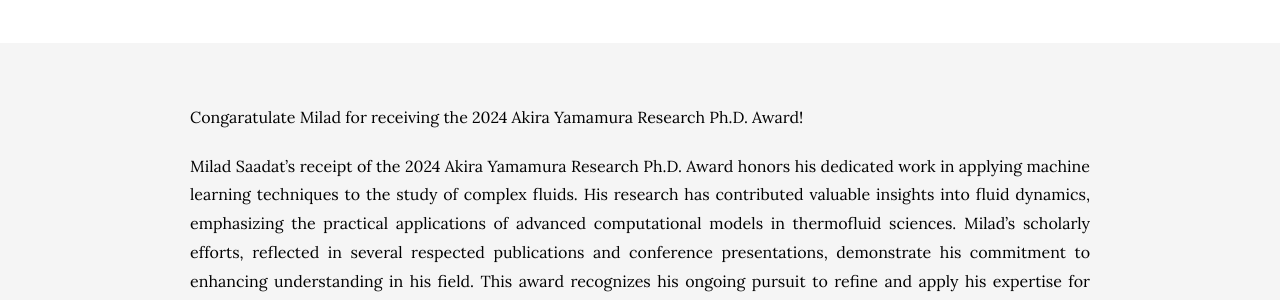
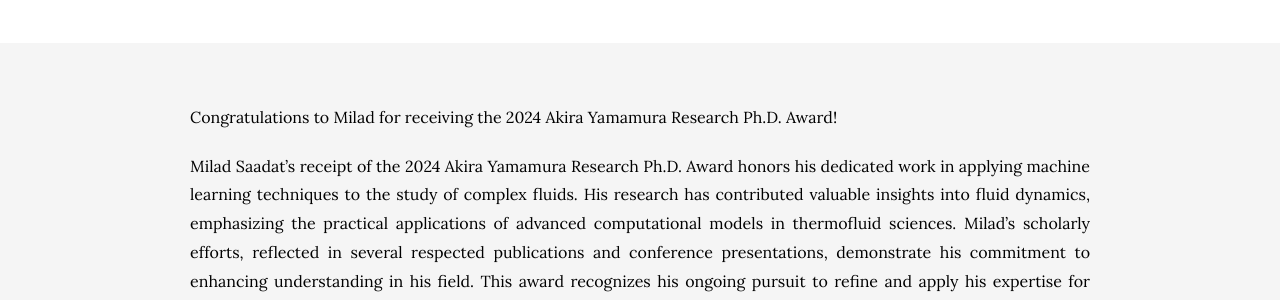
Before and after one commit to procf/procf.github.io, a Jekyll site: the page built from _posts/2024-04-23-milad-yamamura.md, in a window 1280 px wide. Shown: the part 339-639 px from the top of the page. Built offline with Jekyll 4.4.1, drawn with Linux system fonts in a browser that asks for light colours; nearby versions of some CDN libraries.

Commit message:
Update 2024-04-23-milad-yamamura.md - fixed typo

```diff
--- a/_posts/2024-04-23-milad-yamamura.md
+++ b/_posts/2024-04-23-milad-yamamura.md
@@ -8,7 +8,7 @@ tags:
 image: "images/posts/2024-04-23-milad-yamamura.jpg"
 ---
 
-Congaratulate Milad for receiving the 2024 Akira Yamamura Research Ph.D. Award!
+Congratulations to Milad for receiving the 2024 Akira Yamamura Research Ph.D. Award!
 
 
 Milad Saadat's receipt of the 2024 Akira Yamamura Research Ph.D. Award honors his dedicated work in applying machine learning techniques to the study of complex fluids. His research has contributed valuable insights into fluid dynamics, emphasizing the practical applications of advanced computational models in thermofluid sciences. Milad's scholarly efforts, reflected in several respected publications and conference presentations, demonstrate his commitment to enhancing understanding in his field. This award recognizes his ongoing pursuit to refine and apply his expertise for broader scientific benefits.
```
